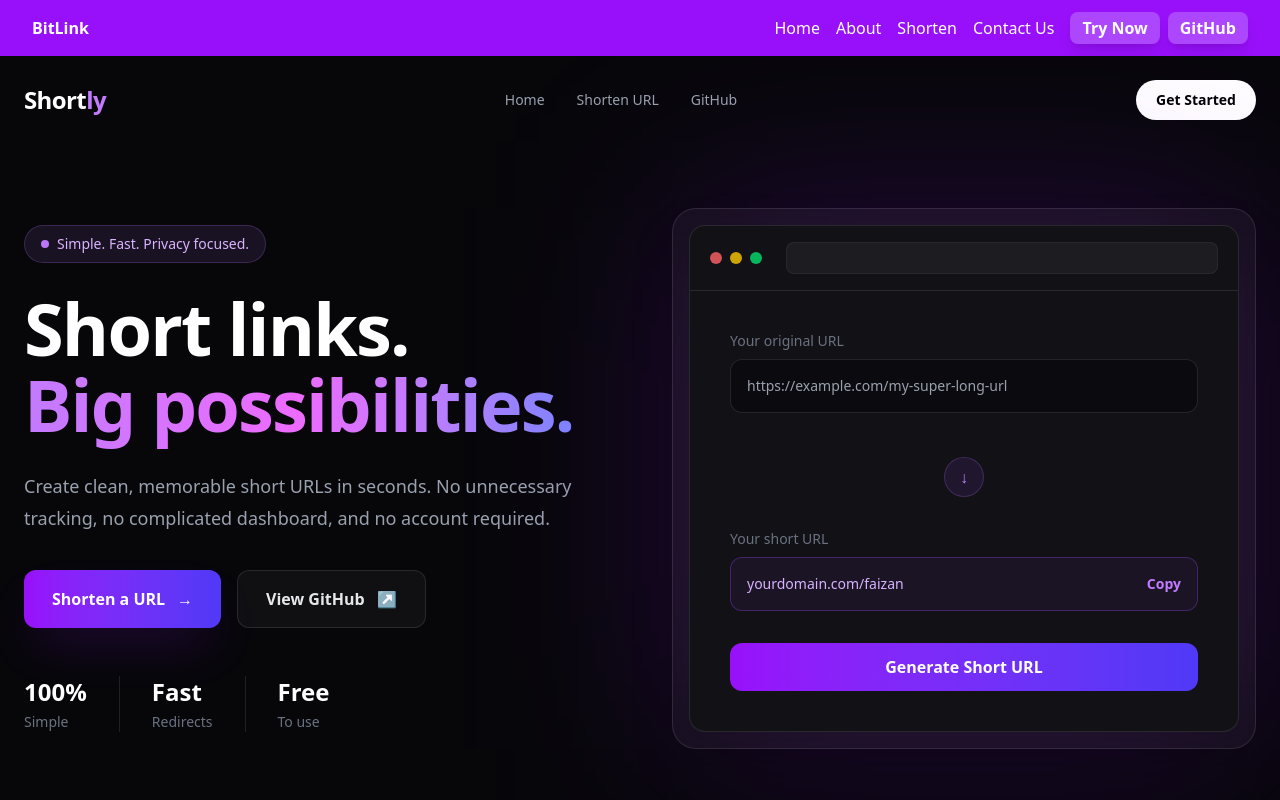
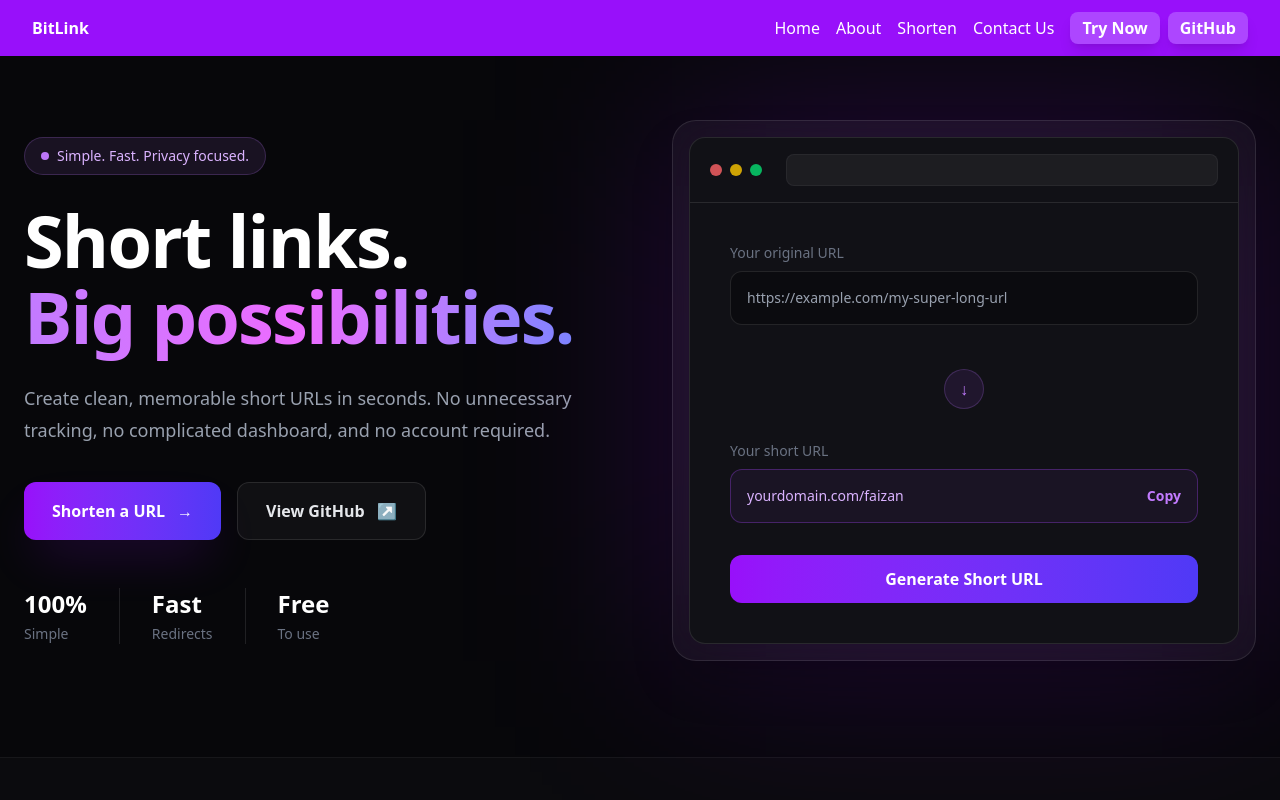
Before and after one commit to Faizan-Saqib/BitlinksOG, a Next.js app in the folder bitlinks/: page / in a window 1280 px wide. Shown: the top 800 px of the page. Built offline with nearby package versions, Linux system fonts and the light colour scheme.

Commit message:
Update page.js

```diff
--- a/bitlinks/app/page.js
+++ b/bitlinks/app/page.js
@@ -14,36 +14,7 @@ export default function Home() {
       </div>
 
       {/* Navbar */}
-      <nav className="max-w-7xl mx-auto px-6 py-6 flex items-center justify-between">
-        <Link
-          href="/"
-          className="text-2xl font-black tracking-tight"
-        >
-          <span className="text-white">Short</span>
-          <span className="text-purple-400">ly</span>
-        </Link>
 
-        <div className="hidden md:flex items-center gap-8 text-sm text-gray-400">
-          <Link href="/" className="hover:text-white transition">
-            Home
-          </Link>
-
-          <Link href="/shorten" className="hover:text-white transition">
-            Shorten URL
-          </Link>
-
-          <Link href="/github" className="hover:text-white transition">
-            GitHub
-          </Link>
-        </div>
-
-        <Link
-          href="/shorten"
-          className="rounded-full bg-white text-black px-5 py-2.5 text-sm font-bold hover:bg-purple-100 transition"
-        >
-          Get Started
-        </Link>
-      </nav>
 
       {/* Hero */}
       <section className="max-w-7xl mx-auto px-6 pt-16 pb-24">
```
